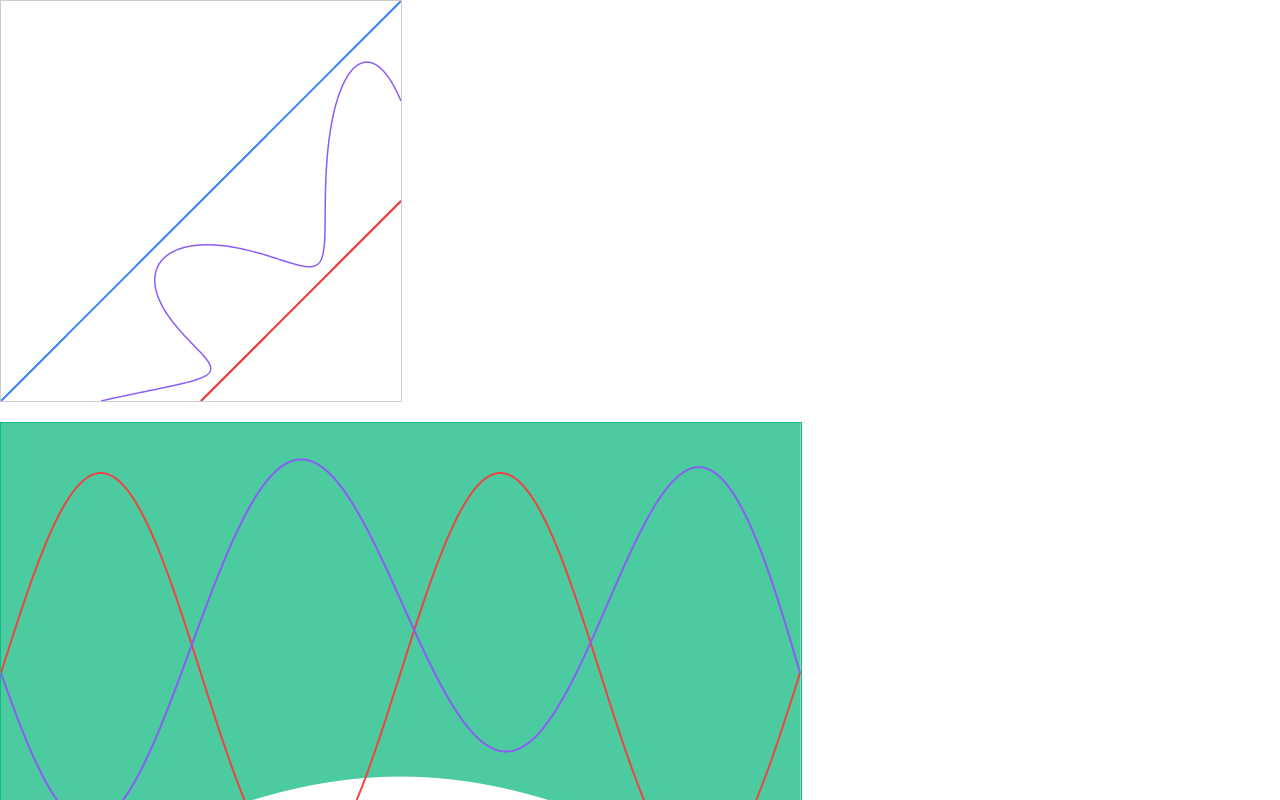
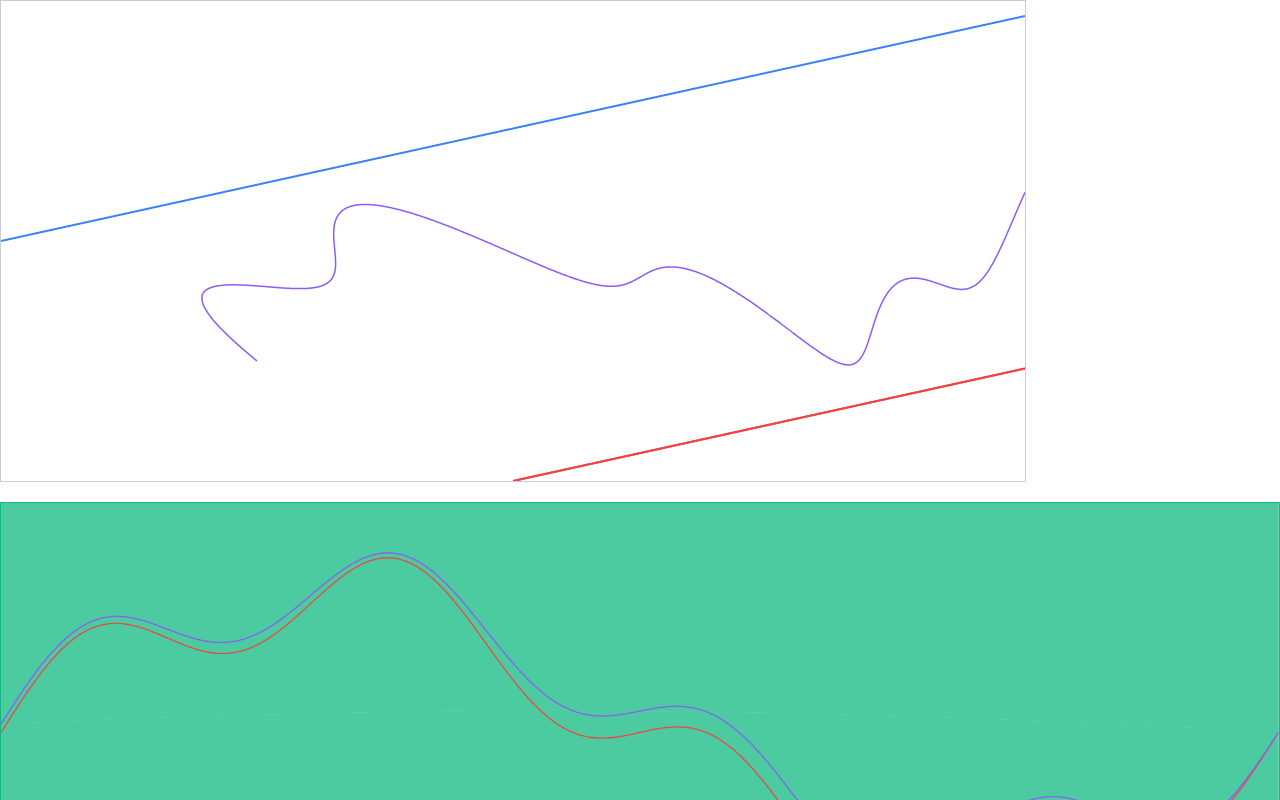
Before and after one commit to gatorpower/gatorpower.com, a Next.js app: page / in a window 1280 px wide. Shown: the top 800 px of the page. Built offline with nearby package versions, Linux system fonts and the light colour scheme.

Commit message:
graph is upside down

```diff
--- a/src/app/page.tsx
+++ b/src/app/page.tsx
@@ -25,12 +25,12 @@ export default function Homie() {
     <>
       <main>
         <GuillochePattern
-          width={400}
-          height={400}
+          width={dimensions.width}
+          height={dimensions.height}
           topBoundary={{
             fn: (t: number): number => t,
             xRange: [0, 100],   // Full width
-            yRange: [0, 100]    // Full height
+            yRange: [50, 100]    // Full height
           }}
           bottomBoundary={{
             fn: (t: number): number => t, // Straight line at 0
--- a/src/components/ui/guillochePattern.tsx
+++ b/src/components/ui/guillochePattern.tsx
@@ -112,8 +112,8 @@ export default function GuillochePattern({
     ctx.lineWidth = 2;
     cartesianDraw(ctx, bottomBoundRef.current, canvas);
 
-    const testPattern = (t: number) => 0.5 + 0.4 * Math.sin(t * Math.PI * 4);
-    const mappedPoints = patternMapperRef.current.mapPattern(testPattern);
+    const testPattern = (t: number) => 0.5 + 0.3 * Math.sin(t * Math.PI * 2) + 0.1 * Math.sin(t * Math.PI * 8);
+    const mappedPoints = patternMapperRef.current.mapPattern((t) => 1 - testPattern(t));
 
     const mappedDebugPositions = [];
     for (let i = 0; i < mappedPoints.x.length; i++) {
@@ -133,7 +133,7 @@ export default function GuillochePattern({
     ctx.lineWidth = 2;
     cartesianDraw(ctx, bottomBoundRef.current, canvas);
 
-    // STAGE 5: Draw mapped pattern on main canvas
+    // Draw mapped pattern on main canvas
     ctx.strokeStyle = '#8b5cf6'; // Purple
     ctx.lineWidth = 1.5;
     drawMappedPattern(ctx, mappedPoints, canvas);
@@ -146,8 +146,6 @@ export default function GuillochePattern({
 
     // Purple: where those points land in green area
     drawMappedDebugPattern(debugCtx, debugCanvas, mappedDebugPositions, maxDistance);
-
-    console.log('✅ Stage 4.5: Both patterns drawn on debug canvas (red=input, purple=mapped)');
   };
 
   useLayoutEffect(() => {
```
